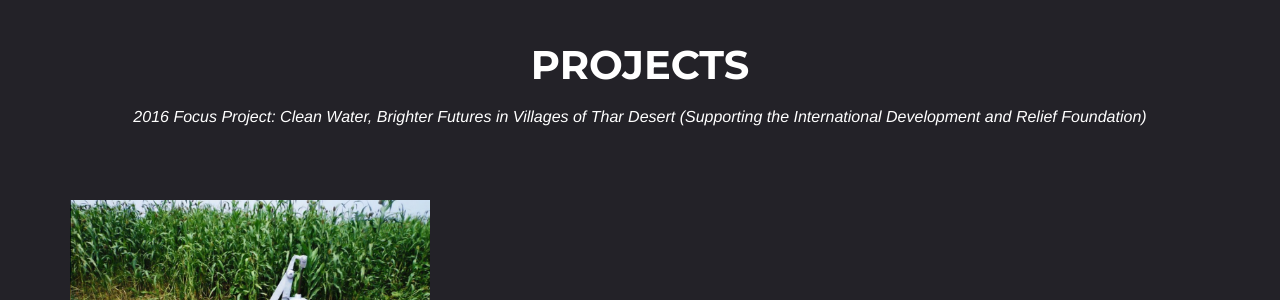
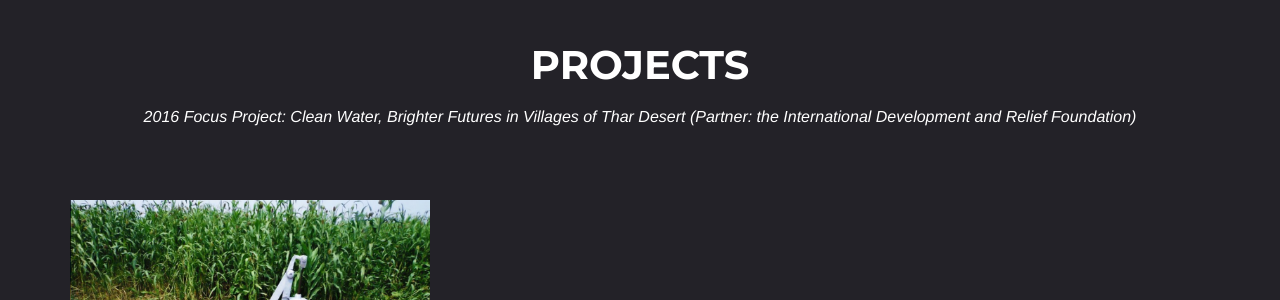
Before and after one commit to mwfgithub/mwfgithub.github.io, a Jekyll site: the page built from index.html, in a window 1280 px wide and 900 px high, scrolled down 1769 px. Shown: the part 152-452 px from the top of the window. Built offline with Jekyll 4.4.1, drawn with Linux system fonts in a browser that asks for light colours; some web fonts are replaced.

Commit message:
Updated portfolio_grid.html

```diff
--- a/_includes/portfolio_grid.html
+++ b/_includes/portfolio_grid.html
@@ -4,7 +4,7 @@
             <div class="row">
                 <div class="col-lg-12 text-center">
                     <h2 class="section-heading">Projects</h2>
-                    <h3 class="section-subheading text-muted">2016 Focus Project: Clean Water, Brighter Futures in Villages of Thar Desert (Supporting the International Development and Relief Foundation)</h3>
+                  <h3 class="section-subheading text-muted">2016 Focus Project: Clean Water, Brighter Futures in Villages of Thar Desert (Partner: the International Development and Relief Foundation)</h3>
                 </div>
             </div>
             <div class="row">
```
